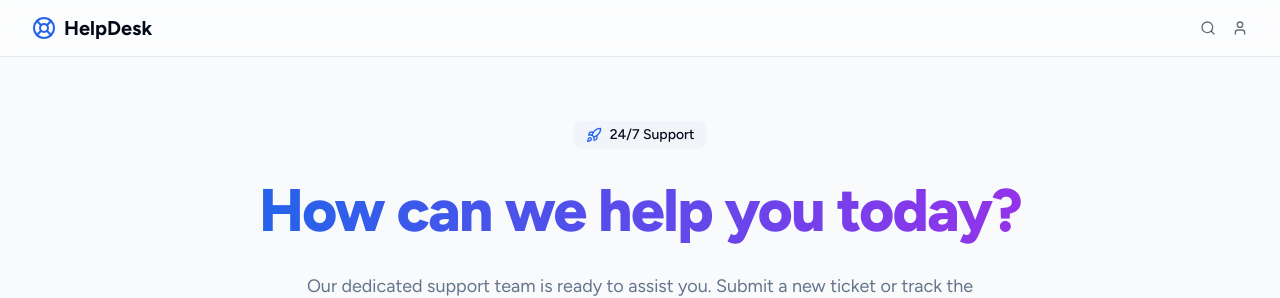
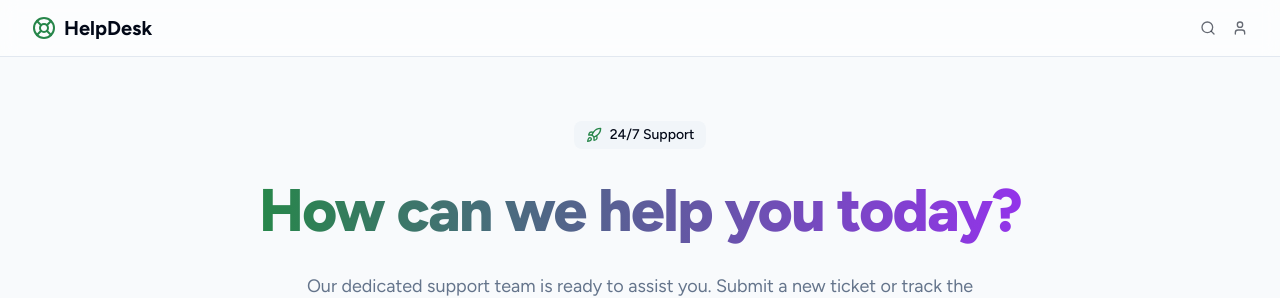
Before and after one commit to trileafu/helpdesk_app, a Next.js app: page / in a window 1280 px wide. Shown: the top 298 px of the page. Built offline with nearby package versions, Linux system fonts and the light colour scheme; no server answers; the database is empty.

Commit message:
refactor: Update color variables for primary and ring styles in globals.css

```diff
--- a/src/app/globals.css
+++ b/src/app/globals.css
@@ -13,7 +13,7 @@
 		--popover: 0 0% 100%;
 		--popover-foreground: 222.2 84% 4.9%;
 
-		--primary: 221.2 83.2% 53.3%;
+		--primary: 142 55% 34%;
 		--primary-foreground: 210 40% 98%;
 
 		--secondary: 210 40% 96.1%;
@@ -30,7 +30,7 @@
 
 		--border: 214.3 31.8% 91.4%;
 		--input: 214.3 31.8% 91.4%;
-		--ring: 221.2 83.2% 53.3%;
+		--ring: 142 48% 30%;
 
 		--radius: 0.5rem;
 	}
@@ -45,8 +45,8 @@
 		--popover: 222.2 84% 4.9%;
 		--popover-foreground: 210 40% 98%;
 
-		--primary: 217.2 91.2% 59.8%;
-		--primary-foreground: 222.2 47.4% 11.2%;
+		--primary: 142 45% 48%;
+		--primary-foreground: 144 30% 10%;
 
 		--secondary: 217.2 32.6% 17.5%;
 		--secondary-foreground: 210 40% 98%;
@@ -62,7 +62,7 @@
 
 		--border: 217.2 32.6% 17.5%;
 		--input: 217.2 32.6% 17.5%;
-		--ring: 212.7 26.8% 83.9%;
+		--ring: 142 40% 62%;
 	}
 }
 
```
